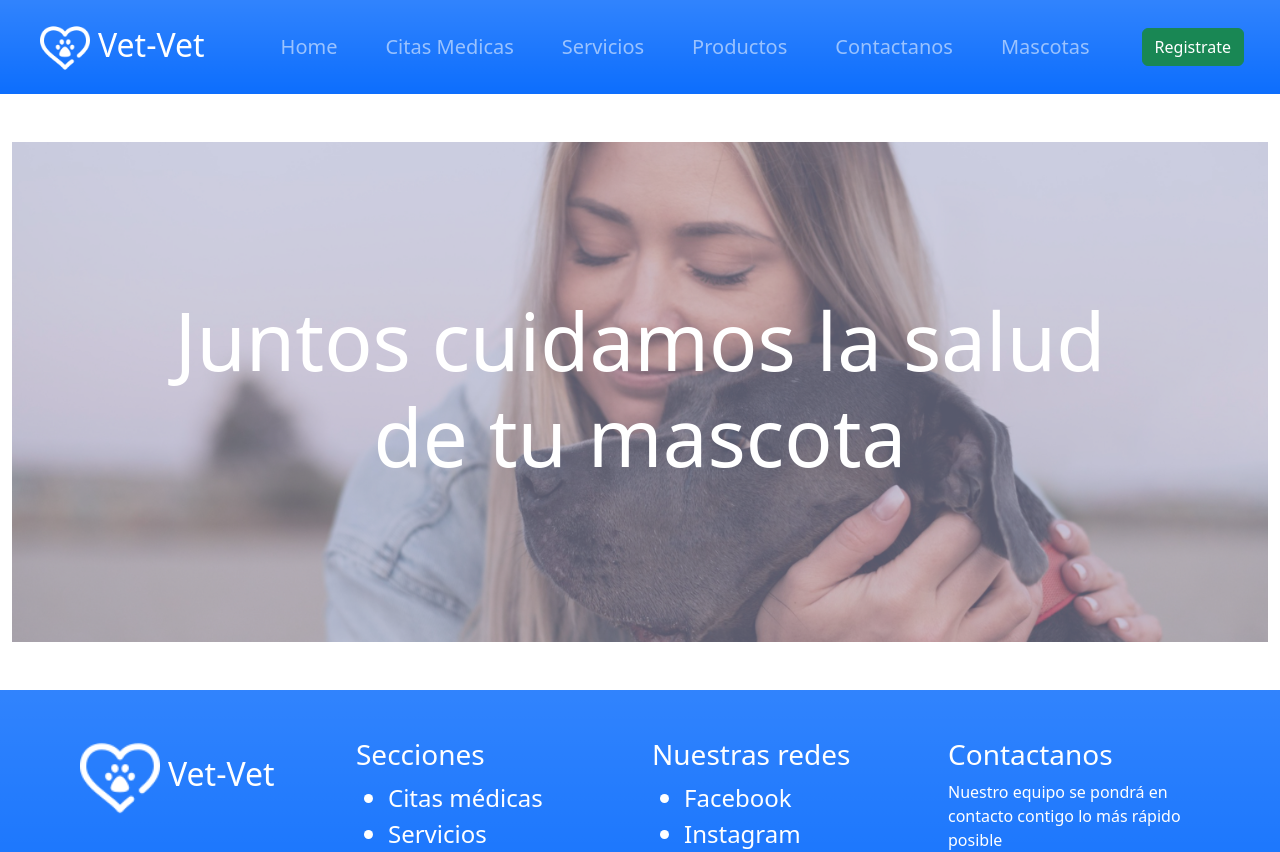
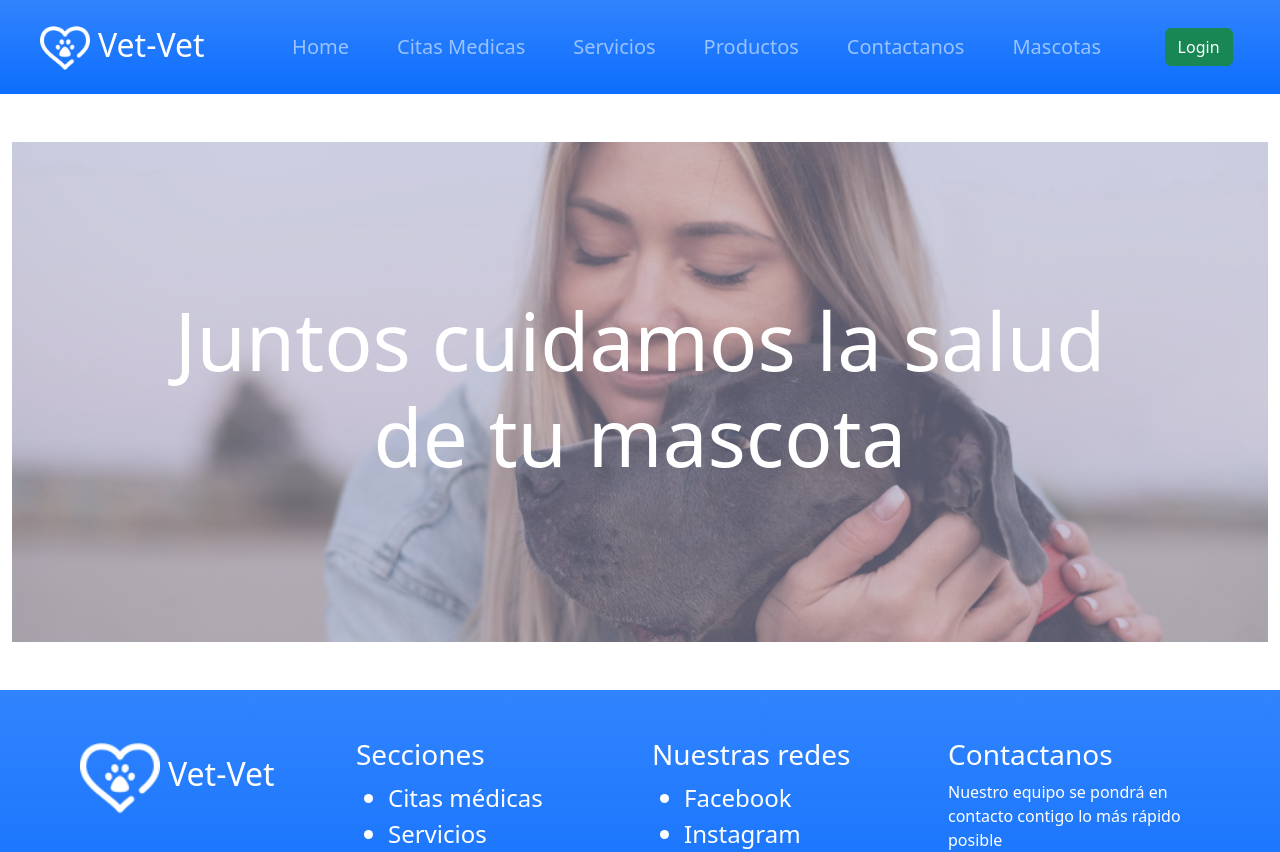
Before and after one commit to NicoToP/proyecto-final-QSD, a React (Create React App) app in the folder client/: page / in a window 1280 px wide. Shown: the top 852 px of the page. Built offline with nearby package versions, Linux system fonts and the light colour scheme; no server answers.

Commit message:
feature login user

```diff
--- a/client/package.json
+++ b/client/package.json
@@ -3,6 +3,7 @@
   "version": "0.1.0",
   "private": true,
   "dependencies": {
+    "@auth0/auth0-react": "^2.1.0",
     "@testing-library/jest-dom": "^5.16.5",
     "@testing-library/react": "^13.4.0",
     "@testing-library/user-event": "^13.5.0",
@@ -42,5 +43,8 @@
       "last 1 safari version"
     ]
   },
-  "proxy": "http://localhost:4000"
+  "proxy": "http://localhost:4000",
+  "devDependencies": {
+    "dotenv-webpack": "^8.0.1"
+  }
 }
--- a/client/src/components/Navbar.js
+++ b/client/src/components/Navbar.js
@@ -1,73 +1,83 @@
-import { Link, useLocation } from "react-router-dom";
+import { Link, useLocation } from 'react-router-dom';
+import { useAuth0 } from '@auth0/auth0-react';
 
 export function Navbar() {
+	const { loginWithRedirect } = useAuth0();
 	const location = useLocation();
 
 	const menuData = [
 		{
-      path: "/",
-      name: "Home",
+			path: '/',
+			name: 'Home',
 		},
 		{
-      path: "/appointments",
-      name: "Citas Medicas",
+			path: '/appointments',
+			name: 'Citas Medicas',
 		},
 		{
-      path: "/services",
-      name: "Servicios",
+			path: '/services',
+			name: 'Servicios',
 		},
 		{
-      path: "/products",
-      name: "Productos",
+			path: '/products',
+			name: 'Productos',
 		},
 		{
-      path: "/contact",
-      name: "Contactanos",
+			path: '/contact',
+			name: 'Contactanos',
 		},
 		{
-      path: "/pets",
-      name: "Mascotas",
+			path: '/pets',
+			name: 'Mascotas',
 		},
 	];
 
 	return (
-    <nav className="navbar navbar-expand-lg navbar-dark bg-primary bg-gradient mb-5">
-      <div className="container-fluid p-2">
-        <Link className="navbar-brand fs-2 mx-4" to="/">
+		<nav className='navbar navbar-expand-lg navbar-dark bg-primary bg-gradient mb-5'>
+			<div className='container-fluid p-2'>
+				<Link className='navbar-brand fs-2 mx-4' to='/'>
 					<img
-            src="/img/logo.png"
-            alt="Logo"
-            width="50"
-            height="50"
-            className="d-inline-block align-text-center mx-2"
+						src='/img/logo.png'
+						alt='Logo'
+						width='50'
+						height='50'
+						className='d-inline-block align-text-center mx-2'
 					/>
 					Vet-Vet
 				</Link>
 				<button
-          className="navbar-toggler"
-          type="button"
-          data-bs-toggle="collapse"
-          data-bs-target="#navbarNav"
-          aria-controls="navbarNav"
-          aria-expanded="false"
-          aria-label="Toggle navigation"
+					className='navbar-toggler'
+					type='button'
+					data-bs-toggle='collapse'
+					data-bs-target='#navbarNav'
+					aria-controls='navbarNav'
+					aria-expanded='false'
+					aria-label='Toggle navigation'
 				>
-          <span className="navbar-toggler-icon"></span>
+					<span className='navbar-toggler-icon'></span>
 				</button>
-        <div className="collapse navbar-collapse" id="navbarNav">
-          <ul className="navbar-nav ms-auto">
-            {menuData.map((item) => (
-              <li key={item.name} className="nav-item fs-5 mx-3">
-                <Link to={item.path} className="nav-link">
-                  <div className="list-item">{item.name}</div>
+				<div className='collapse navbar-collapse' id='navbarNav'>
+					<ul className='navbar-nav ms-auto'>
+						{menuData.map(item => (
+							<li
+								key={item.name}
+								className={`nav-item fs-5 mx-3 ${
+									location.pathname === item.path ? 'active' : ''
+								}`}
+							>
+								<Link to={item.path} className='nav-link'>
+									<div className='list-item'>{item.name}</div>
 								</Link>
 							</li>
 						))}
 					</ul>
-          <div className="ms-auto me-auto">
-            <Link to="/profile" className="btn btn-success">
-              Registrate
-            </Link>
+					<div className='ms-auto me-auto'>
+						<button
+							className='btn btn-success'
+							onClick={() => loginWithRedirect()}
+						>
+							Login
+						</button>
 					</div>
 				</div>
 			</div>
--- a/client/src/index.js
+++ b/client/src/index.js
@@ -1,17 +1,29 @@
-import React from "react";
-import ReactDOM from "react-dom/client";
-import App from "./App";
-import reportWebVitals from "./reportWebVitals";
+import React from 'react';
+import ReactDOM from 'react-dom/client';
+import App from './App';
+import reportWebVitals from './reportWebVitals';
 
-import { BrowserRouter } from "react-router-dom";
+import { BrowserRouter } from 'react-router-dom';
+import { Auth0Provider } from '@auth0/auth0-react';
 
-const root = ReactDOM.createRoot(document.getElementById("root"));
+const domain = process.env.REACT_APP_AUTH0_DOMAIN;
+const clientId = process.env.REACT_APP_AUTH0_CLIENT_ID;
+
+console.log(domain, clientId);
+
+const root = ReactDOM.createRoot(document.getElementById('root'));
 root.render(
-  <React.StrictMode>
-    <BrowserRouter>
-      <App />
-    </BrowserRouter>
-  </React.StrictMode>
+	<React.StrictMode>
+		<Auth0Provider
+			domain={domain}
+			clientId={clientId}
+			redirectUri={window.location.origin}
+		>
+			<BrowserRouter>
+				<App />
+			</BrowserRouter>
+		</Auth0Provider>
+	</React.StrictMode>
 );
 
 // If you want to start measuring performance in your app, pass a function
--- /dev/null
+++ b/client/webpack.config.js
@@ -0,0 +1,2 @@
+import Dotenv from 'dotenv-webpack';
+module.exports = { plugins: [new Dotenv()] };
```
Also changed, not shown: client/src/App.js (+14 -14 lines), 1 other file (tests, documents, lock files or other folders). Lines whose indentation alone changed are shown as unchanged.
